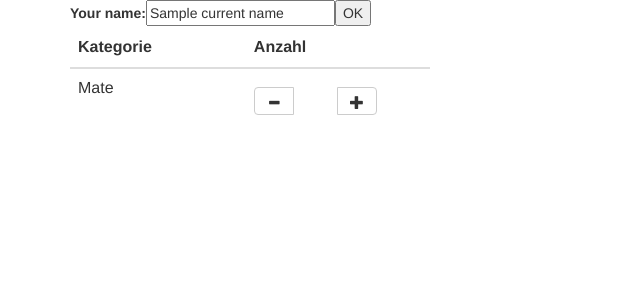
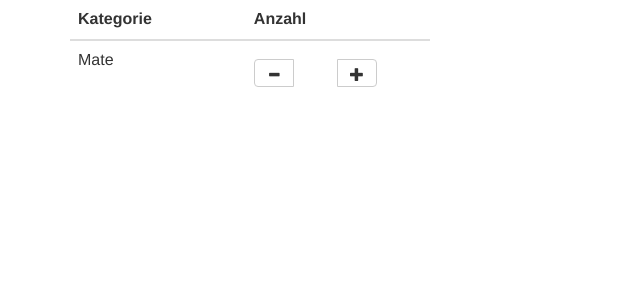
Before and after one commit to memo42/schrankverwaltung, a Django app: template main/templates/main/index.html in a window 1280 px wide. Shown: the top 300 px of the page, without its empty margins (0-640 px from the left). Run offline with Django 3.2, Linux system fonts and the light colour scheme; tables that the repository leaves empty hold one stand-in row (values such as "Sample post"); the template is opened without the code that fills it: values that come from a table or form of the project are taken from there, most other values are stand-ins (such as "Sample title", 1, 10 or a date in 2020); some libraries are stand-ins or nearby versions.

Commit message:
removed first POST tests from original template

```diff
--- a/main/templates/main/index.html
+++ b/main/templates/main/index.html
@@ -48,13 +48,6 @@
 								</td>
 							</tr>
 							{% endfor %}
-							<form action="" method="post">
-								<label for="your_name">Your name: </label>
-								<input id="your_name" type="text" name="your_name" value="{{ current_name }}">
-								<input type="submit" value="OK">
-								{% csrf_token %}
-							</form>
-							<!--  <button type="submit" class="btn btn-default">Submit</button> -->
 						</tbody>
 					</table>
 				</div>
```
